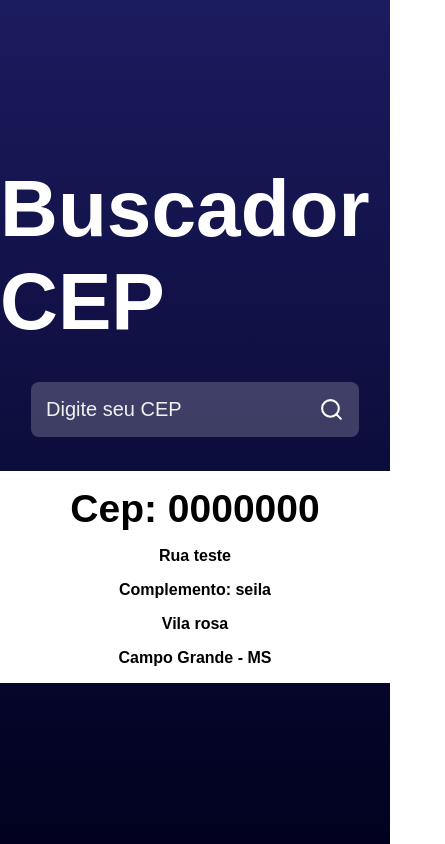
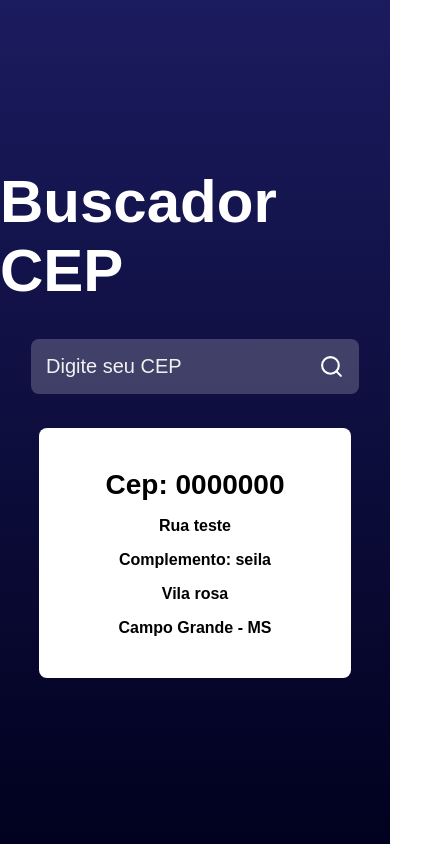
Before and after one commit to andredfontenele/buscador-cep, a React (Create React App) app: page / in a window 390 px wide. Shown: the whole page, 445 px wide, since content can reach past the window. Built offline with nearby package versions, Linux system fonts and the light colour scheme.

Commit message:
Responsividade adicionada

```diff
--- a/src/styles.css
+++ b/src/styles.css
@@ -8,7 +8,7 @@
 }
 
 .title{
-  font-size: 9.5vh;
+  font-size: 85px;
   color: white;
   animation: flipTitle 1.5s;
 }
@@ -77,3 +77,18 @@
   margin-bottom: 16px;
   font-weight: bold;
 }
+
+@media (max-width: 620px){
+  .title{
+    font-size: 60px;
+  }
+
+  .main h2{
+    font-size: 28px;
+  }
+
+  .main{
+    width: 80%;
+    min-height: 250px;
+  }
+}
```
